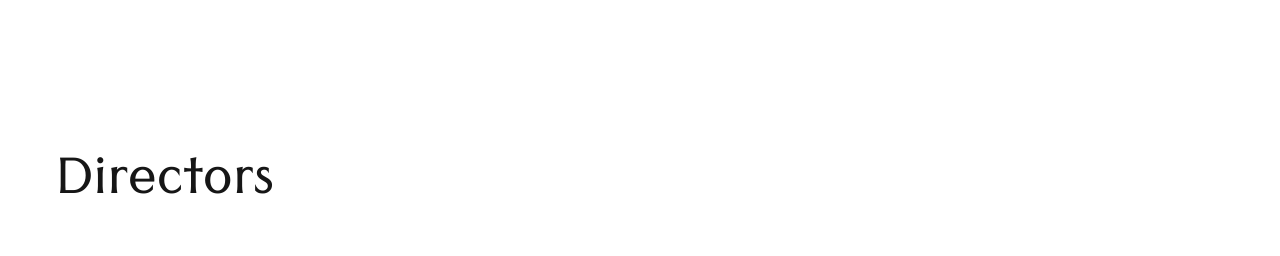
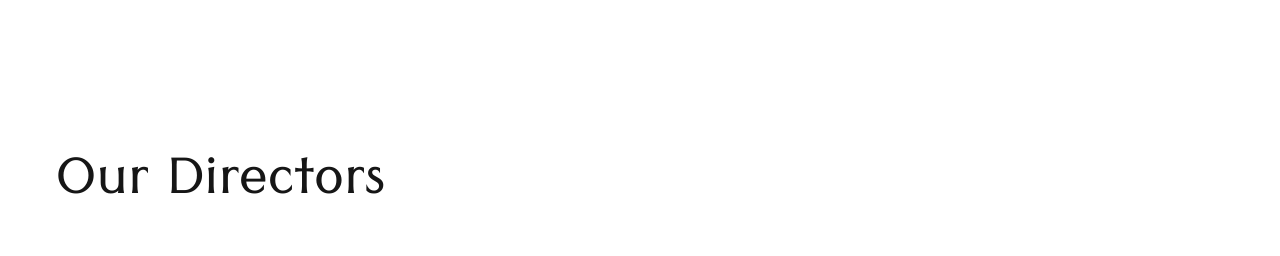
Before and after one commit to HarshSahare/NeelInfraTech, a Next.js app: page / in a window 1280 px wide. Shown: the part 5434-5690 px from the top of the page. Built offline with nearby package versions, Linux system fonts and the light colour scheme; grey boxes are pictures that could not be loaded.

Commit message:
refactored : changed the director image and title of the directors section

```diff
--- a/app/components/sections/directorsSection.tsx
+++ b/app/components/sections/directorsSection.tsx
@@ -68,7 +68,7 @@ export default function DirectorsSection() {
     <section className="bg-white px-4 md:px-10 director-section">
       <div className="text-left mb-8 px-4">
         <h2 className="text-[32px] sm:text-[40px] md:text-[45px] lg:text-5xl heading mt-5 text-[#161616] font-classica font-[400] leading-tight">
-          Directors
+          Our Directors
         </h2>
       </div>
       <div
```
Also changed, not shown: public/images/Directors/AjayDandekar.png.
